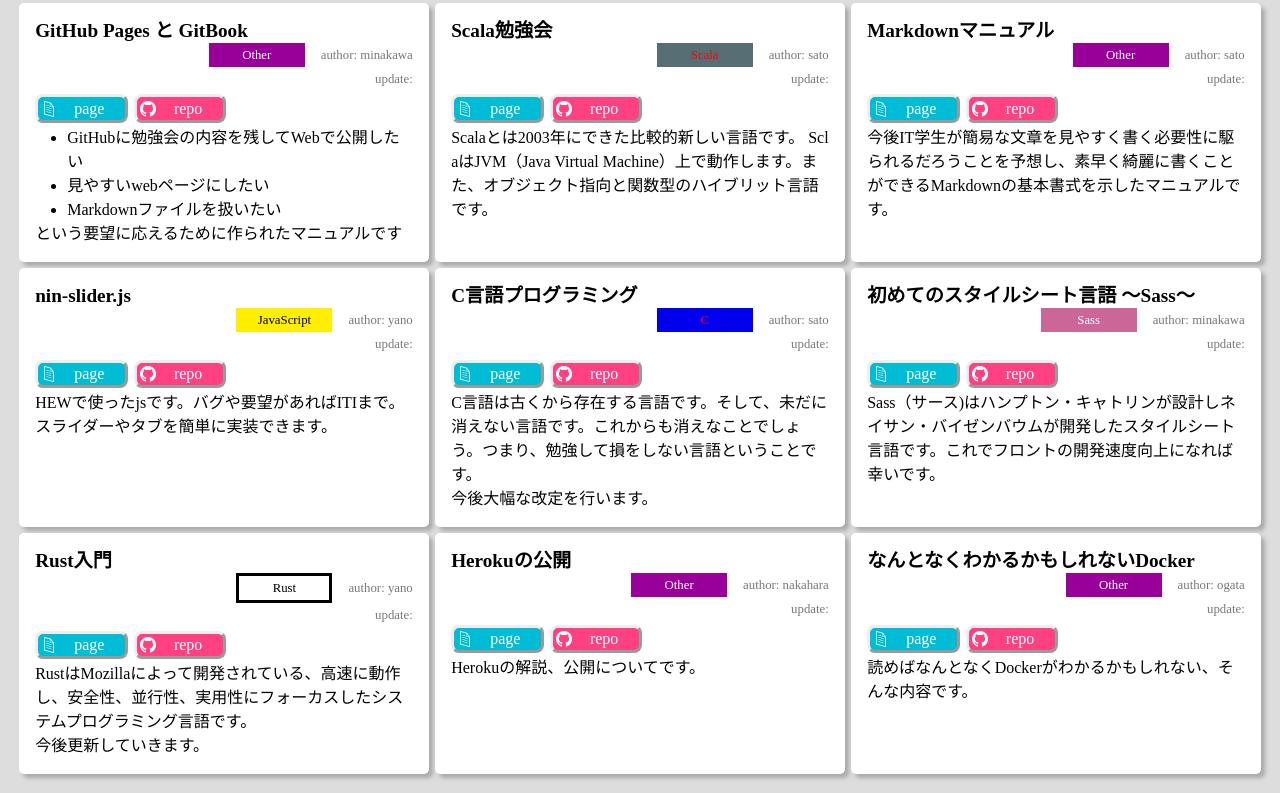
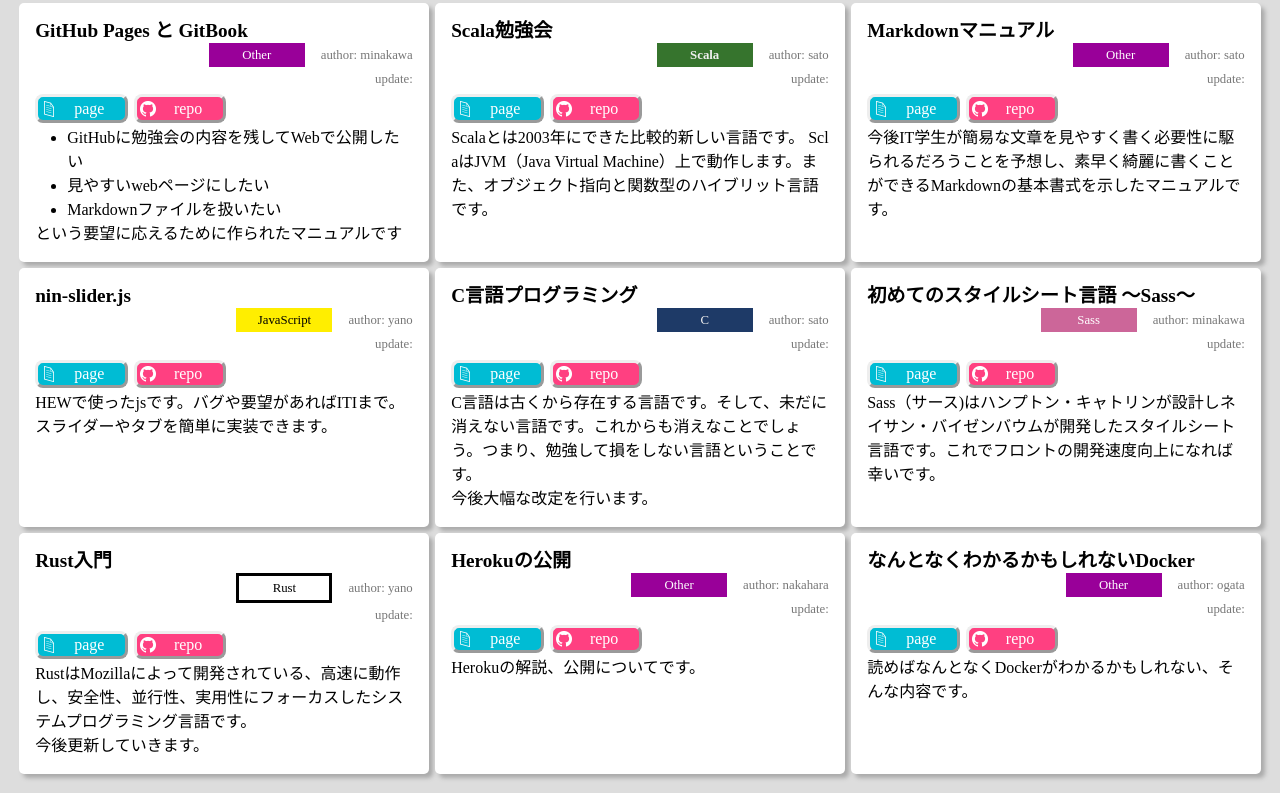
Before and after one commit to i-t-e-m/i-t-e-m.github.io, a plain HTML site: page index.html in a window 1280 px wide. Shown: the part 144-937 px from the top of the page. Drawn offline with Linux system fonts and the light colour scheme; no server answers.

Commit message:
small fix and, C and Scala color change

```diff
--- a/css/lang.css
+++ b/css/lang.css
@@ -2,23 +2,24 @@
 /*.lang-langname*/
 .lang-other {
 	color: #fff;
-	background-color: #909 }
+	background-color: #909;
 }
 .lang-java {
 	color: #fff;
-	background-color: #f00
+	background-color: #f00;
 }
 .lang-javaee {
 	color: #33c;
 	background-color: #ccc;
 }
 .lang-scala {
-	color: #f00;
-	background-color: #586E75
+	color: #eee;
+	background-color: #36742D;
+  font-weight: bold;
 }
 .lang-c {
-	color: #f00;
-	background-color: #00e
+	color: #eee;
+	background-color: #1E3A67;
 }
 .lang-rust {
 	color: #000;
```
